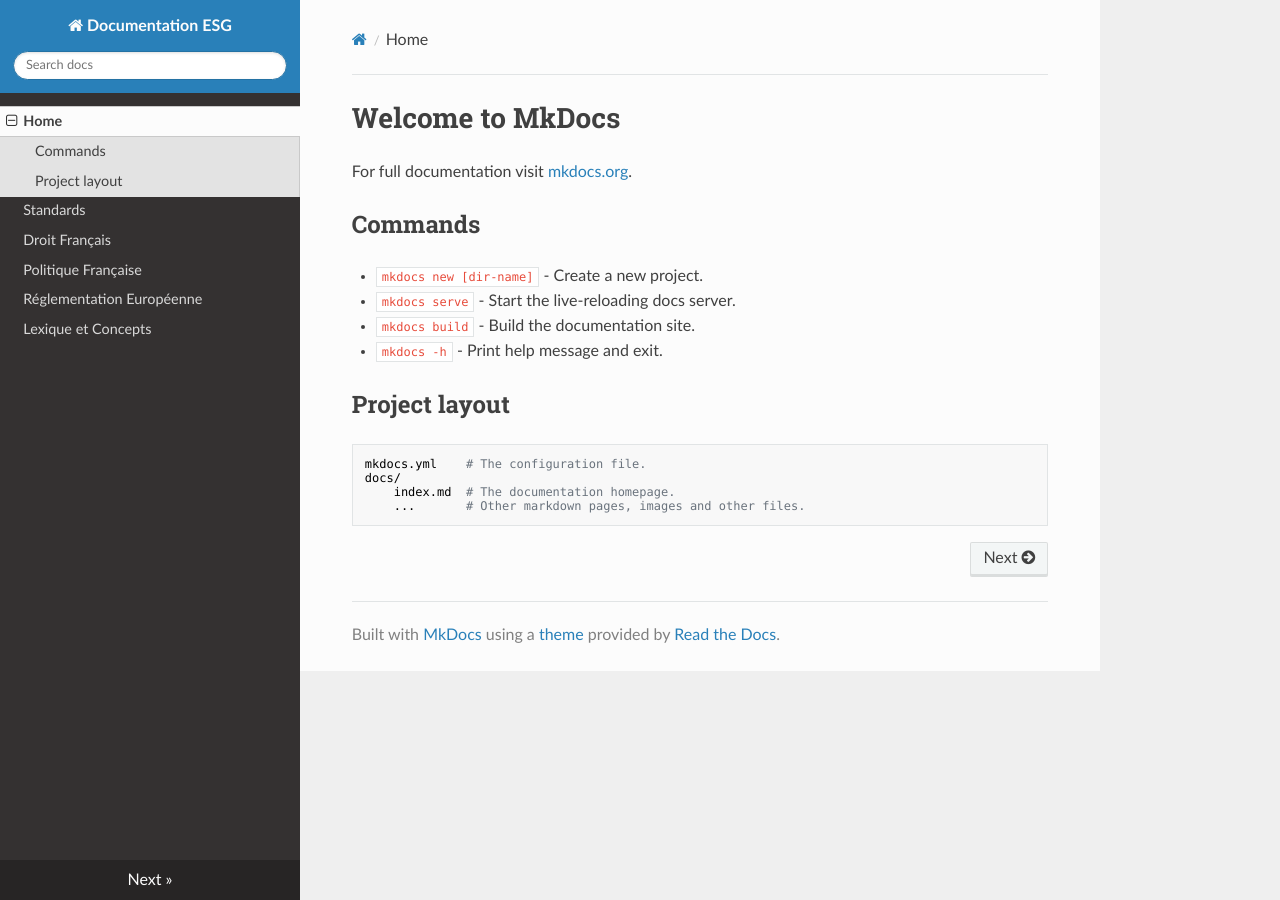
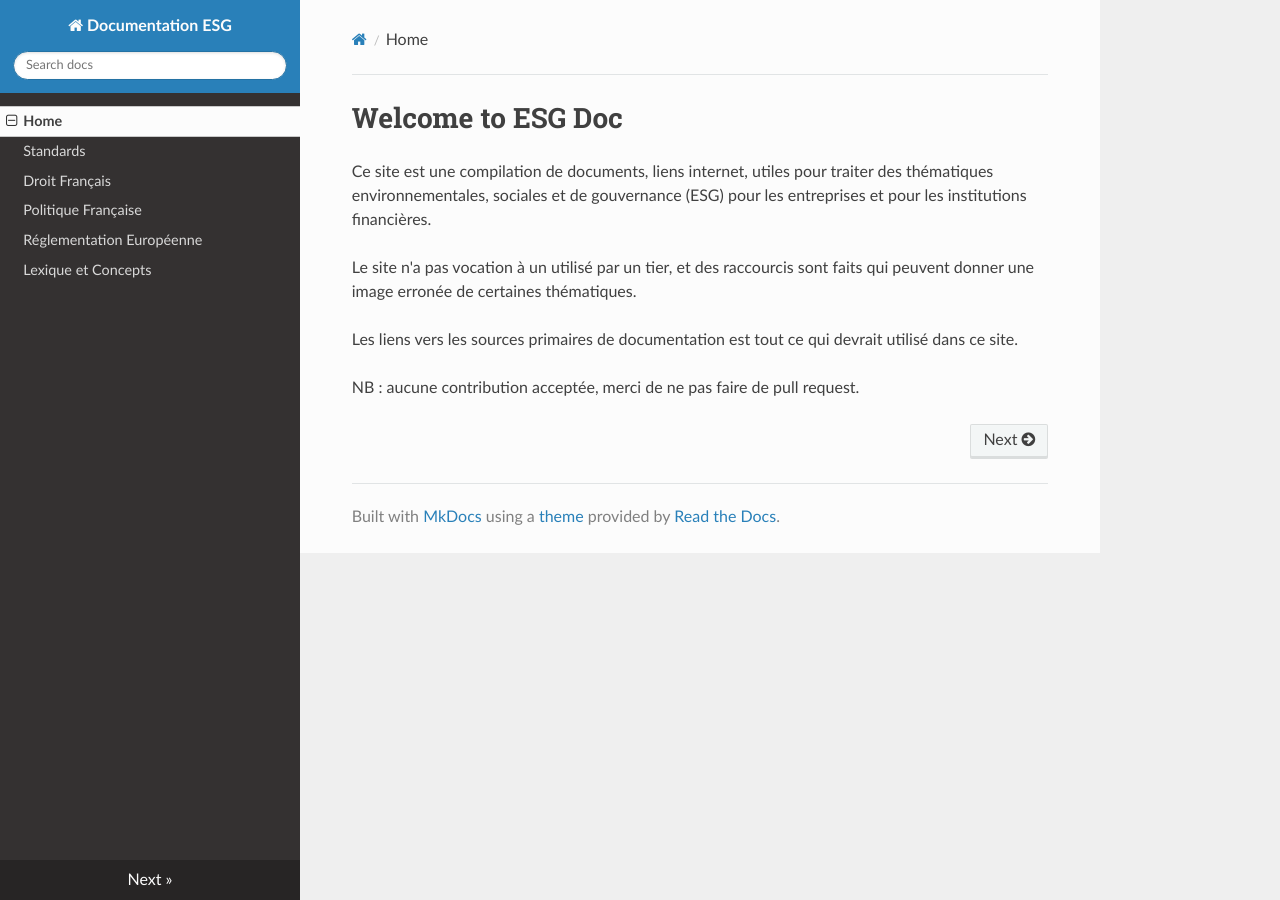
Before and after one commit to mariposa1311/esg-doc, an MkDocs documentation site: the page built from docs/index.md, in a window 1280 px wide. Built offline with MkDocs 1.6.1, drawn with Linux system fonts in a browser that asks for light colours; nearby versions of some CDN libraries.

Commit message:
update home page

```diff
--- a/docs/index.md
+++ b/docs/index.md
@@ -1,17 +1,9 @@
-# Welcome to MkDocs
+# Welcome to ESG Doc
 
-For full documentation visit [mkdocs.org](https://www.mkdocs.org).
+Ce site est une compilation de documents, liens internet, utiles pour traiter des thématiques environnementales, sociales et de gouvernance (ESG) pour les entreprises et pour les institutions financières.
 
-## Commands
+Le site n'a pas vocation à un utilisé par un tier, et des raccourcis sont faits qui peuvent donner une image erronée de certaines thématiques.
 
-* `mkdocs new [dir-name]` - Create a new project.
-* `mkdocs serve` - Start the live-reloading docs server.
-* `mkdocs build` - Build the documentation site.
-* `mkdocs -h` - Print help message and exit.
+Les liens vers les sources primaires de documentation est tout ce qui devrait utilisé dans ce site.
 
-## Project layout
-
-    mkdocs.yml    # The configuration file.
-    docs/
-        index.md  # The documentation homepage.
-        ...       # Other markdown pages, images and other files.
+NB : aucune contribution acceptée, merci de ne pas faire de pull request.
```
